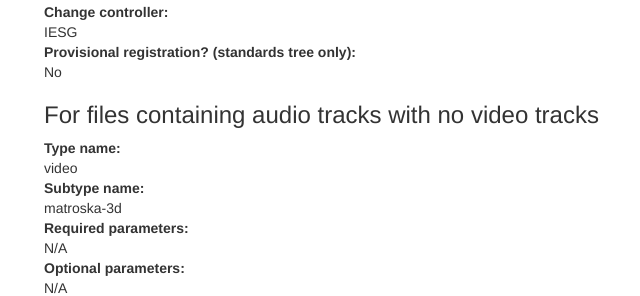
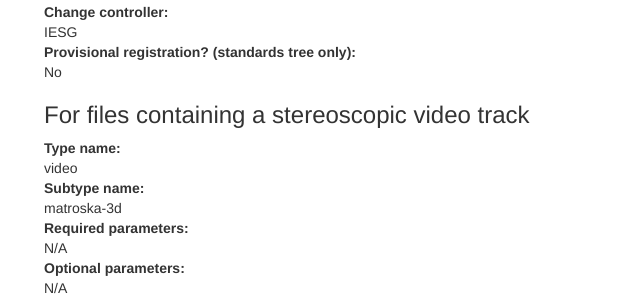
Before and after one commit to ietf-wg-cellar/matroska-specification, a Jekyll site: the page built from iana.md, in a window 1280 px wide and 900 px high, scrolled down 1900 px. Shown: the part 159-455 px from the top of the window, without its empty margins (261-901 px from the left). Built offline with Jekyll 4.4.1, drawn with Linux system fonts in a browser that asks for light colours; our own code applies the rules of GitHub Pages for plain Markdown files.

Commit message:
Fix the title of the Media Type for mk3d
Bug introduced in 21c2813c452f8ac1c88905b6e9a47fd67fb3282b

```diff
--- a/iana.md
+++ b/iana.md
@@ -138,7 +138,7 @@
 Provisional registration? (standards tree only):
 : No
 
-### For files containing audio tracks with no video tracks
+### For files containing a stereoscopic video track
 
 Type name:
 : video
```
